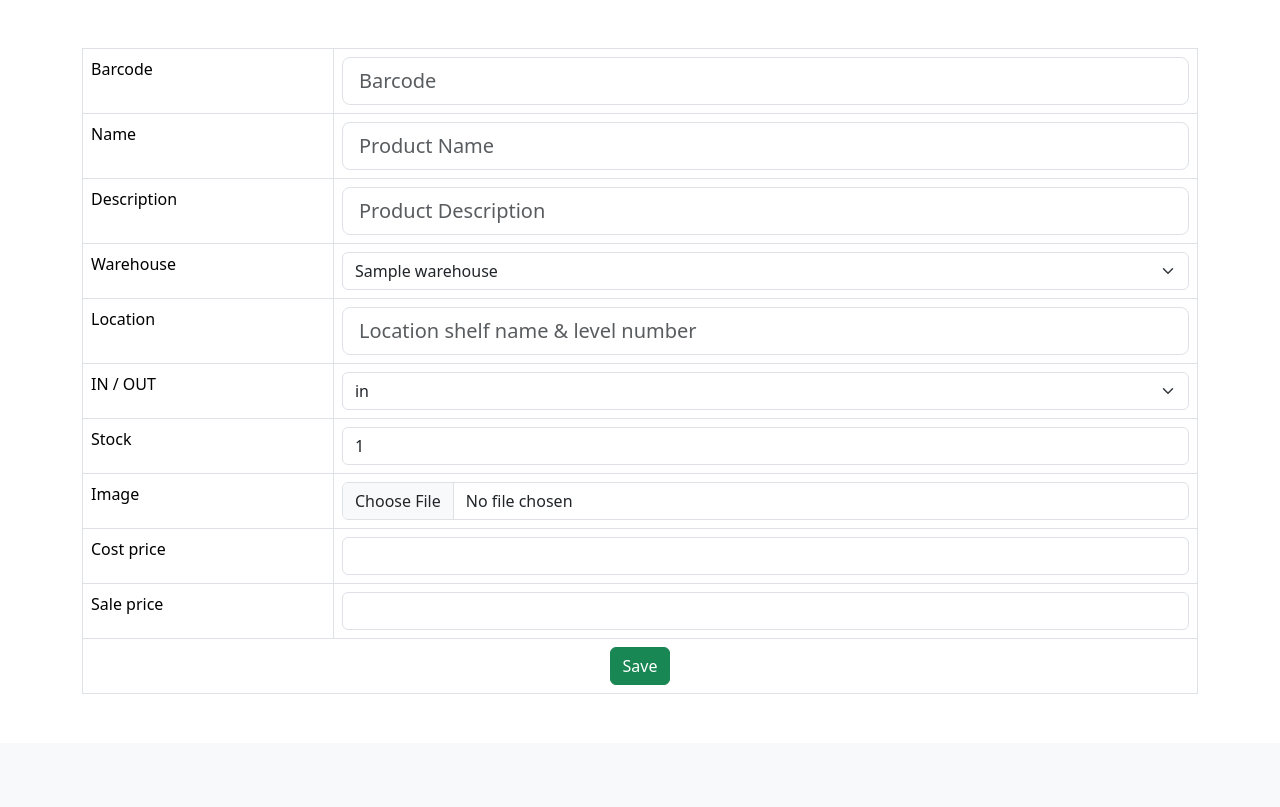
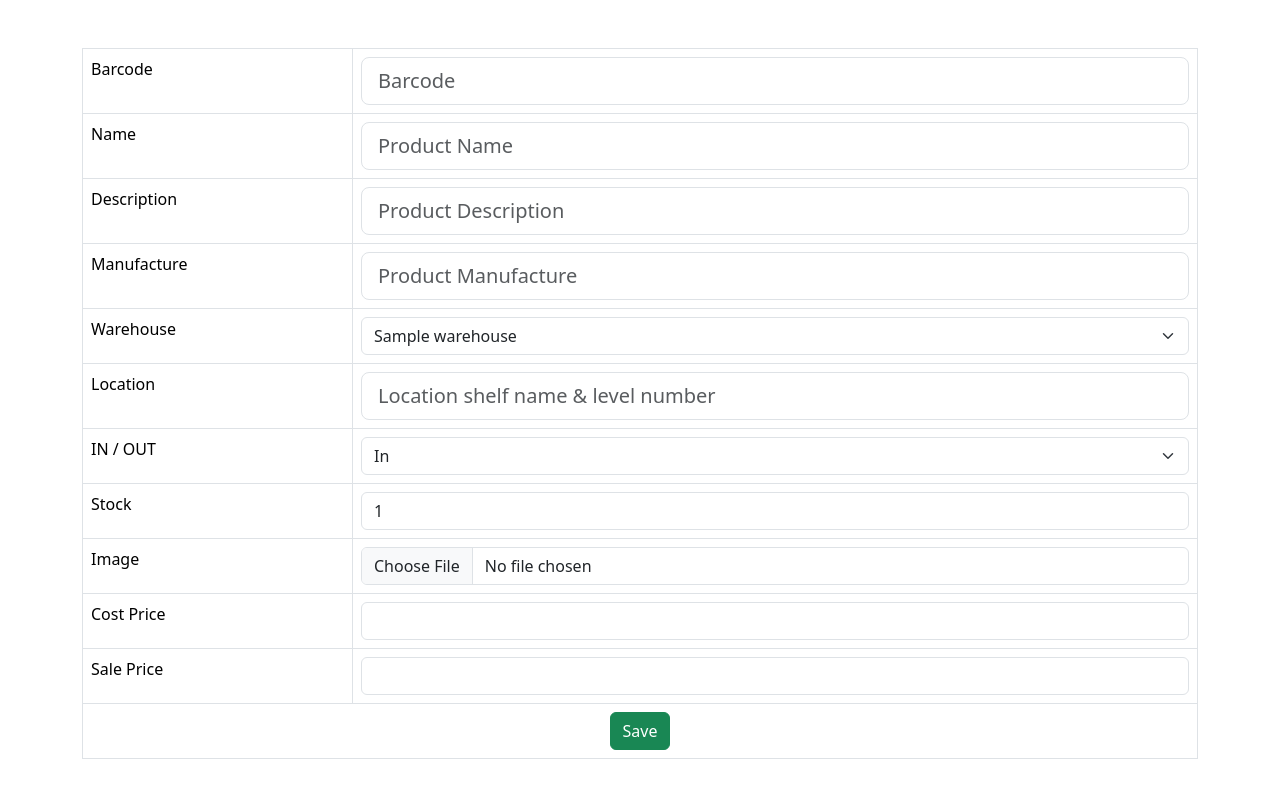
Before and after one commit to ali-alhashim/stock-2024, a PHP site: page /admin/products/add.php in a window 1280 px wide. Shown: the part 57-864 px from the top of the page. Before the commit the page ends 751 px from the top, so only its background shows below. Run offline with PHP 8.4, Linux system fonts and the light colour scheme; the visitor is signed in with stand-in values (Sample User, id 1); tables that the repository leaves empty or names only in its code hold one stand-in row (values such as "Sample post").

Commit message:
Update existing product not ok

```diff
--- a/admin/products/add.php
+++ b/admin/products/add.php
@@ -1,66 +1,154 @@
 <?php
+// Configuration
+require_once '../base/config.php';
 
+// Security
 session_start();
-
-// Restrict access to superadmin or admin users only
-if($_SESSION['role'] != "superadmin" && $_SESSION['role'] != "admin")
-{
-    // If the user is not an admin or superadmin, redirect or deny access
+if (!isset($_SESSION['role']) || ($_SESSION['role'] != "superadmin" && $_SESSION['role'] != "admin")) {
     echo "<div class='alert alert-danger text-center'>You are not authorized to add users!</div>";
     exit();  // Stop the script to prevent unauthorized access
 }
 
-?>
+// Function to validate input data
+function validateInput($data)
+{
+    $errors = array();
+    if (empty($data['barcode'])) {
+        $errors[] = 'Barcode is required';
+    }
 
-<?php
-if ($_SERVER['REQUEST_METHOD'] == 'POST')
+
+    // Add more validation rules as needed
+    return $errors;
+}
+
+// Function to handle file upload
+function handleFileUpload($file)
 {
-    // Sanitize and receive input
-    $barcode             = trim($_POST['barcode']);
-    $name                = trim($_POST['name']);
-    $description         = trim($_POST['description']);
-    $warehouse           = trim($_POST['warehouse']); //warehouse id
-    $user_id             = $_SESSION['user_id']; // Created by
-    $location            = trim($_POST['location']);
-    $movement_type       = trim($_POST['movement_type']);
+    if (isset($file) &&  $file['error'] === UPLOAD_ERR_OK)
+    {
+        $allowedTypes = ['image/jpeg', 'image/jpg', 'image/png', 'image/gif'];
+        if (in_array($file['type'], $allowedTypes))
+        {
+            $uploadDir = $_SERVER['DOCUMENT_ROOT'] . '/static/img/uploads/';
+            if (!is_dir($uploadDir)) {
+                mkdir($uploadDir, 0755, true);
+            }
+            $imageFileName = uniqid('img_', true) . '.' . pathinfo($file['name'], PATHINFO_EXTENSION);
+            $destPath = $uploadDir . $imageFileName;
+            if (!move_uploaded_file($file['tmp_name'], $destPath)) {
+                return array('error' => 'Error moving the uploaded file');
+            }
+            return array('imageFileName' => $imageFileName);
+        }
+        else
+        {
+            return array('error' => 'Invalid image format. Only JPG, PNG, and GIF are allowed');
+        }
+    }
+    else
+    {
+        return array('error' => 'No image uploaded');
+    }
 
-    // check if the name of the username exist if not insert to DB
-    include '../base/config.php';
+}
+
+// Function to add/update product
+function addUpdateProduct($data, $imageFileName)
+{
     $conn = new mysqli(DB_HOST, DB_USER, DB_PASS, DB_NAME, DB_PORT);
-    $stmt = $conn->prepare("SELECT id FROM users WHERE username = ?");
-    $stmt->bind_param("s", $username);
+    if ($conn->connect_error) {
+        die("Connection failed: " . $conn->connect_error);
+    }
+    $stmt = $conn->prepare("SELECT id FROM products WHERE barcode = ?");
+    $stmt->bind_param("s", $data['barcode']);
     $stmt->execute();
     $stmt->store_result();
 
+
     if ($stmt->num_rows > 0)
     {
-        // If username exists, display a message
-        echo "<div class='alert alert-danger text-center'>username with this name already exists!</div>";
+        // Update existing product
+        $stmt->close();
+        $stmt = $conn->prepare("UPDATE products SET stock = stock + ? WHERE barcode = ?");
+        $stmt->bind_param("is", $data['stock'], $data['barcode']);
+        if ($stmt->execute()) {
+            return array('message' => 'Stock updated successfully!');
+        } else {
+            return array('error' => 'Error: Could not update stock!');
+        }
     }
     else
     {
-        // If not, insert the new user into the database
+        // Insert new product
         $stmt->close();
-        $hashed_password = password_hash($password, PASSWORD_BCRYPT);  // Secure password hashing
-        $stmt = $conn->prepare("INSERT INTO users (username, password, role) VALUES (?, ?, ?)");
-        $stmt->bind_param("sss", $username,  $hashed_password, $role);
+        $stmt = $conn->prepare("INSERT INTO products (barcode, name, description, manufacture, warehouse_id, created_by_id, location, stock, image, cost_price, sale_price) VALUES (?, ?, ?, ?, ?, ?, ?, ?, ?, ?, ?)");
+        $stmt->bind_param("ssssiisisss", $data['barcode'], $data['name'], $data['description'], $data['manufacture'], $data['warehouse'], $_SESSION['user_id'], $data['location'], $data['stock'], $imageFileName, $data['cost_price'], $data['sale_price']);
+        if ($stmt->execute()) {
+            return array('message' => 'Product added successfully!');
+        } else {
+            return array('error' => 'Error: Could not add product!');
+        }
+    }
+    $stmt->close();
+    $conn->close();
+}
 
-        if ($stmt->execute())
+// Handle form submission
+if ($_SERVER['REQUEST_METHOD'] == 'POST')
 {
-            echo "<div class='alert alert-success text-center'>user added successfully!</div>";
+    $data = array(
+        'barcode' => trim($_POST['barcode']),
+        'name' => trim($_POST['name']),
+        'description' => trim($_POST['description']),
+        'manufacture' => trim($_POST['manufacture']),
+        'warehouse' => trim($_POST['warehouse']),
+        'location' => trim($_POST['location']),
+        'stock' => (int) trim($_POST['stock']),
+        'cost_price' => (float) trim($_POST['cost_price']),
+        'sale_price' => (float) trim($_POST['sale_price']),
+    );
+
+    $errors = validateInput($data);
+    if (!empty($errors))
+    {
+        foreach ($errors as $error)
+        {
+            echo "<div class='alert alert-danger text-center'>$error</div>";
+        }
     }
     else
     {
-            echo "<div class='alert alert-danger text-center'>Error: Could not add user!</div>";
+            $fileUploadResult = handleFileUpload($_FILES['image']);
+
+            if (isset($fileUploadResult['error']))
+            {
+                    if ($fileUploadResult['error'] == 'No image uploaded') {
+                        // Handle the case where no image is uploaded
+                        $imageFileName = null;
+                    }
+                    else
+                    {
+                        echo "<div class='alert alert-danger text-center'>" . $fileUploadResult['error'] . "</div>";
+                    }
+            }
+            else
+            {
+                $imageFileName = $fileUploadResult['imageFileName'];
+                $result = addUpdateProduct($data, $imageFileName);
+                if (isset($result['error']))
+                {
+                    echo "<div class='alert alert-danger text-center'>" . $result['error'] . "</div>";
+                }
+                else
+                {
+                    echo "<div class='alert alert-success text-center'>" . $result['message'] . "</div>";
                 }
             }
 
-    $stmt->close();
-    $conn->close();
+    }
 }
 ?>
-
-
 
 <!doctype html>
 <html lang="en">
@@ -72,96 +160,80 @@ if ($_SERVER['REQUEST_METHOD'] == 'POST')
 </head>
 <body>
 
-    <?php
-      require("../base/main_menu.php");
-    ?>
-        <div class="container   my-1">
+<?php require("../base/main_menu.php"); ?>
 
-
-
+<div class="container my-1">
     <form method="POST" class="my-5" enctype="multipart/form-data">
         <table class="table table-bordered">
-
             <tbody>
                 <tr>
                     <td>Barcode</td>
-                        <td><input type="text" name="barcode" placeholder="Barcode" class="form-control form-control-lg" id="barcode"/>
+                    <td><input type="text" name="barcode" placeholder="Barcode" class="form-control form-control-lg" id="barcode" required/></td>
                 </tr>
                 <tr>
                     <td>Name</td>
-                        <td><input type="text" name="name" placeholder="Product Name" class="form-control form-control-lg" id="product_name"/>
+                    <td><input type="text" name="name" placeholder="Product Name" class="form-control form-control-lg" id="product_name" /></td>
                 </tr>
                 <tr>
                     <td>Description</td>
-                        <td><input type="text" name="description" placeholder="Product Description" class="form-control form-control-lg" id="description"/>
+                    <td><input type="text" name="description" placeholder="Product Description" class="form-control form-control-lg" id="description" /></td>
                 </tr>
-
+                <tr>
+                    <td>Manufacture</td>
+                    <td><input type="text" name="manufacture" placeholder="Product Manufacture" class="form-control form-control-lg" id="manufacture" /></td>
+                </tr>
                 <tr>
                     <td>Warehouse</td>
                     <td>
-                            <select name="warehouse" class="form-select">
+                        <select name="warehouse" class="form-select" required>
                             <?php
                             include '../base/config.php';
                             $conn = new mysqli(DB_HOST, DB_USER, DB_PASS, DB_NAME, DB_PORT);
-                                   $stmt = $conn->prepare("SELECT id, name  FROM warehouse");
+                            $stmt = $conn->prepare ("SELECT id, name FROM warehouse");
                             $stmt->execute();
                             $result = $stmt->get_result();
-                                   while ($row = $result->fetch_assoc())
-                                    {
-                                        echo '<option value="'.$row["id"].'"> '.$row["name"].'</option>';
+                            while ($row = $result->fetch_assoc()) {
+                                echo '<option value="' . $row["id"] . '">' . $row["name"] . '</option>';
                             }
                             ?>
                         </select>
                     </td>
                 </tr>
-
                 <tr>
                     <td>Location</td>
-                        <td><input type="text" name="location" placeholder="Location shelf name & level number" class="form-control form-control-lg" id="barcode"/>
+                    <td><input type="text" name="location" placeholder="Location shelf name & level number" class="form-control form-control-lg" /></td>
                 </tr>
-
-
                 <tr>
                     <td>IN / OUT</td>
                     <td>
-                            <select name="movement_type" class="form-select">
-                                <option>in</option>
-                                <option>out</option>
+                        <select name="movement_type" class="form-select" required>
+                            <option value="in">In</option>
+                            <option value="out">Out</option>
                         </select>
                     </td>
                 </tr>
                 <tr>
                     <td>Stock</td>
-                        <td>
-                            <input type="number" name="stock" class="form-control" value="1" data-bs-toggle="tooltip" data-bs-placement="bottom" title="quantity of the item"/>
-                        </td>
+                    <td><input type="number" name="stock" class="form-control" value="1" required/></td>
                 </tr>
                 <tr>
                     <td>Image</td>
-                        <td>
-                            <input type="file" name="image" class="form-control"/>
-                        </td>
+                    <td><input type="file" name="image" class="form-control" /></td>
                 </tr>
                 <tr>
-                        <td>Cost price</td>
-                        <td>
-                            <input type="text" name="cost_price" class="form-control"/>
-                        </td>
+                    <td>Cost Price</td>
+                    <td><input type="text" name="cost_price" class="form-control" /></td>
                 </tr>
                 <tr>
-                        <td>Sale price</td>
-                        <td>
-                            <input type="text" name="sale_price" class="form-control"/>
-                        </td>
+                    <td>Sale Price</td>
+                    <td><input type="text" name="sale_price" class="form-control" /></td>
                 </tr>
                 <tr>
                     <td colspan="2" class="text-center"><input type="submit" value="Save" class="btn btn-success"/></td>
-
                 </tr>
             </tbody>
         </table>
     </form>
-
 </div>
 
 <script src="../../static/bootstrap/js/bootstrap.bundle.min.js"></script>
```
Also changed, not shown: admin/products/list.php (+11 -1 lines). Lines whose indentation alone changed are shown as unchanged.
